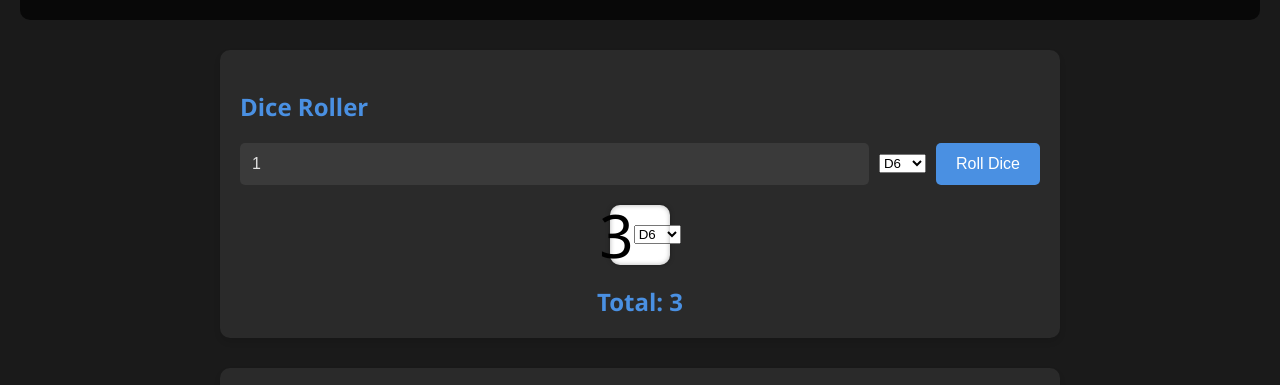
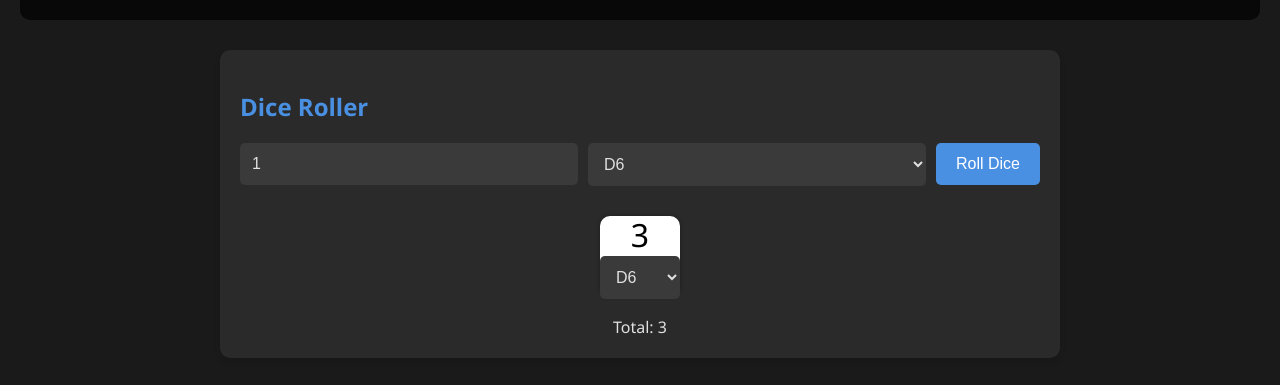
Before and after one commit to Roldham02/Dice, a plain HTML site: page index.html in a window 1280 px wide. Both pictures are taken after a click on the button "Roll Dice". Shown: the part 126-511 px from the top of the page. Drawn offline with Linux system fonts and the light colour scheme.

Commit message:
Update styles.css

```diff
--- a/styles.css
+++ b/styles.css
@@ -37,7 +37,7 @@ h2 {
     margin-bottom: 20px;
 }
 
-input[type="number"] {
+input[type="number"], select {
     flex: 1;
     min-width: 80px;
     padding: 12px;
@@ -110,54 +110,20 @@ button:active {
 
 .dice {
     display: flex;
+    flex-direction: column;
     justify-content: center;
     align-items: center;
-    width: 60px;
-    height: 60px;
-    font-size: 60px;
+    width: 80px;
+    height: 80px;
+    font-size: 24px;
     background-color: white;
     color: black;
     border-radius: 10px;
     box-shadow: 0 0 5px rgba(0, 0, 0, 0.3);
     position: relative;
+    margin: 10px;
 }
 
-.dice::before {
-    content: '';
-    position: absolute;
-    top: 0;
-    left: 0;
-    right: 0;
-    bottom: 0;
-    border-radius: 10px;
-    box-shadow: inset 0 0 5px rgba(0, 0, 0, 0.3);
-}
-
-@keyframes rollDice {
-    0% { transform: rotateX(0deg) rotateY(0deg); }
-    25% { transform: rotateX(180deg) rotateY(90deg); }
-    50% { transform: rotateX(360deg) rotateY(180deg); }
-    75% { transform: rotateX(180deg) rotateY(270deg); }
-    100% { transform: rotateX(0deg) rotateY(360deg); }
-}
-
-.rolling {
-    animation: rollDice 0.5s linear;
-}
-
-#total-result {
-    font-size: 24px;
-    font-weight: bold;
-    color: #4a90e2;
-    margin-top: 20px;
-}
-
-@media (max-width: 768px) {
-    #timer-controls, #dice-controls {
-        flex-direction: column;
-    }
-
-    input[type="number"], button {
-        width: 100%;
-    }
-}
+.dice span {
+    font-size: 32px;
+    font-weight: bol
```
